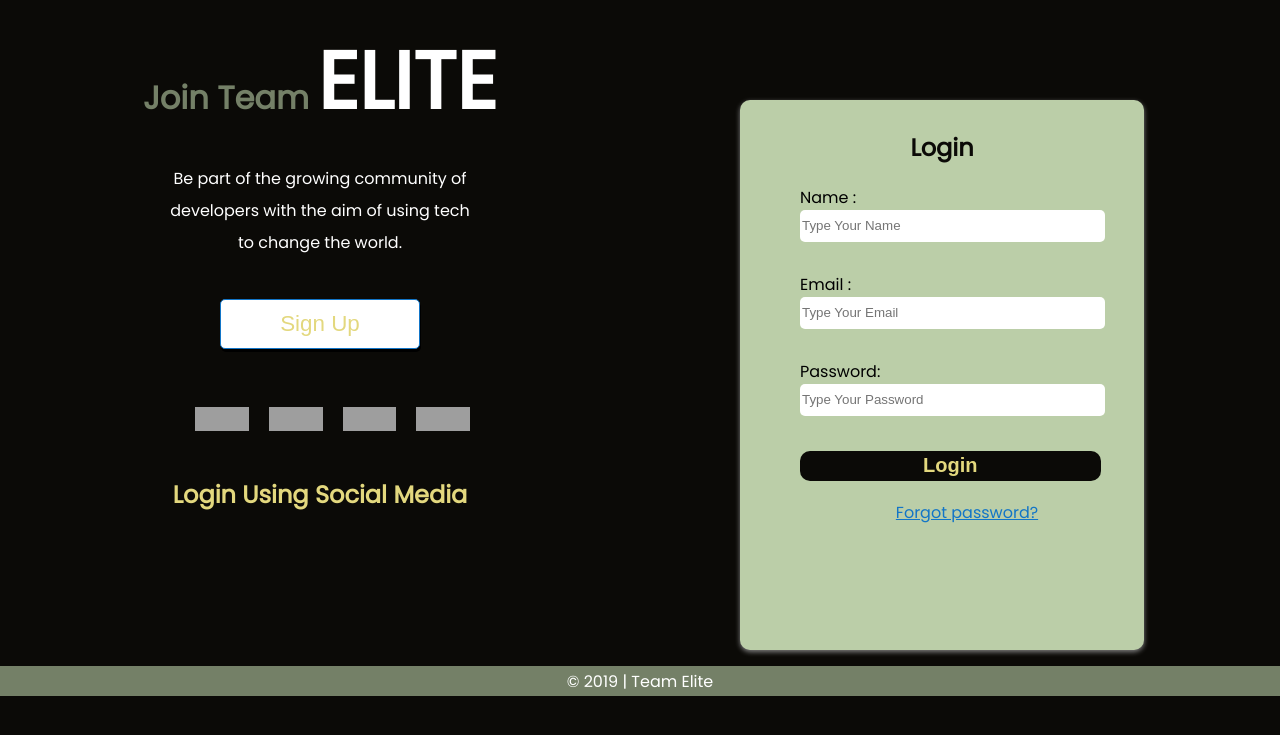
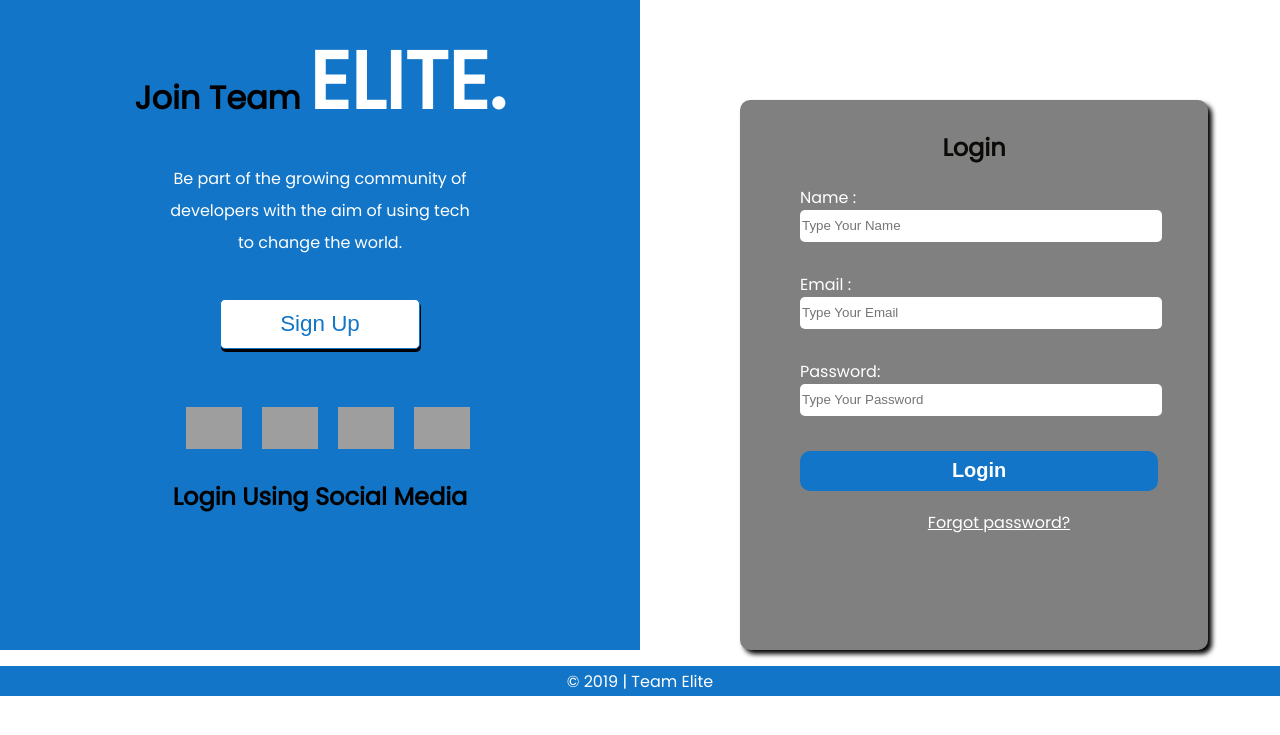
Before and after one commit to Davestrings/Team-Elite-Form, a PHP site: page /Login.html in a window 1280 px wide. Shown: the top 735 px of the page. Run offline with PHP 8.4, Linux system fonts and the light colour scheme; grey boxes are pictures that could not be loaded.

Commit message:
This is a updateof the UI on this app.

```diff
--- a/Login.html
+++ b/Login.html
@@ -19,7 +19,7 @@
         <!--LHS-->
 
         <div class="title">
-            <h1>Join Team <span>ELITE</span></h1>
+            <h1>Join Team <span>ELITE.</span></h1>
             <div class="text">
                 <p>
                     Be part of the growing community of <br>
@@ -52,6 +52,7 @@
         </div>
 
         <!--RHS-->
+
             <div class="inner-wrap">
                 <div class="form-head">
                     <h2>Login</h2>
@@ -71,20 +72,6 @@
                     </form>
 
                 </div>
-
-                <!--
-                    <div class="alternate">
-                        <p>Or Login using</p>
-                        <div class="icons">
-                            <a href="https://www.facebook.com" target="_blank"><i class="fas fa-facebook-square fa-2x fa-fw"></i></a>
-                            <a href="https://www.twitter.com" target="_blank"><i class="fas fa-twitter-square fa-2x fa-fw"></i></a>
-                            <a href="https://www.instagram.com" target="_blank"><i class="fas fa-instagram fa-2x fa-fw"></i></a>
-                        </div>
-                    </div>
-                    <div class="sign-up">
-                        <p><a href="#">Sign Up</a></p>
-                    </div>
-                -->
             </div>
     </div>
             <div class="footer">
--- a/main.css
+++ b/main.css
@@ -3,13 +3,12 @@ body{
     padding: 0;
     margin: 0;
     height: 100%;
-    background-color: #0B0A07;
 }
 h1{
-    color: #748067;
+    color: black;
 }
 h2{
-    color: #E3D87E;
+    color:black;
 }
 /*---------------------------Form Container----------------------------*/
 .container{
@@ -24,7 +23,7 @@ h2{
 .title{
     width: 100%;
     height: 100%;
-    background-color: #0B0A07;
+    background-color: rgb(18, 117, 199);
     text-align: center;
 }
 span{
@@ -54,7 +53,7 @@ span{
     border: 0.5px solid rgb(18, 117, 199);
     border-radius: 5px;
     margin: 0 auto;
-    color: #E3D87E;
+    color: rgb(18, 117, 199);
     text-align: center;
     font-size: 1.4rem;
     box-shadow: 1px 3px black;
@@ -62,7 +61,7 @@ span{
 }
 .sign-up-btn:hover{
     color: white;
-    background-color: #E3D87E;
+    background-color: rgb(18, 117, 199);
     border: 0.5px solid white;
 }
 /*---Social Media Icon---*/
@@ -75,10 +74,15 @@ span{
     margin: 0px auto;
     padding: 10px;
     width: 50%;
-    min-height: 20px
+    min-height: 20px ;
+}
+img{
+    display: block;
+    width: 100%;
+    height: 100%;
 }
 .fb-icon{
-    margin-left: 25px;
+    margin-left: 5%;
     padding-right: 10px;
     padding-left: 10px;
 }
@@ -99,18 +103,18 @@ span{
     margin-top: 0px;
     width: 100%;
     background-color: #030027;
-    color: white;
+    /*color: white;*/
 }
 .inner-wrap{
-    background-color: #BBCEA8;
+    background-color: grey;
     padding: 10px;
     margin-top: 100px;
     margin-left: 100px;
-    width: 60%;
+    width: 70%;
     min-height: 390px;
     /*border-top: 5px solid rgb(18, 117, 199);*/
     border-radius: 10px;
-    box-shadow: 0px 2px 5px grey;
+    box-shadow: 4px 4px 5px black;
 }
 .content{
     margin: 10px auto;
@@ -124,6 +128,7 @@ span{
 }
 .label{
     align-content: center;
+    color: white;
 }
 .fill{
     background-color: white;
@@ -136,32 +141,29 @@ span{
 .btn{
     font-size: 20px;
     font-weight: bold;
-    background-color: #0B0A07;
+    background-color: rgb(18, 117, 199);
     margin-top: 5px;
     border: none;
     text-align: center;
-    height: 30px;
+    height: 40px;
     width: 90%;
     border-radius: 10px;
-    color: #E3D87E;
+    color: white;
     cursor: pointer;
 }
 .btn:hover{
-    background-color: #E3D87E;
-    border: 0.5px solid #0B0A07;
-    color: rgb(252, 252, 252);
+    background-color: white;
+    border: 0.5px solid rgb(18, 117, 199);
+    color: rgb(18, 117, 199);
 }
 /*--------------footer------------------*/
 .footer{
     height: 30px;
     text-align: center;
     color: white;
-    margin-top: 0;
+    margin-top: 5px;
     width: 100%;
-    background-color: #748067;
-}
-.footer p{
-    padding: 10px auto;
+    background-color: rgb(18, 117, 199);
 }
 
 /*
@@ -172,6 +174,9 @@ span{
 .forgot{
     text-align: center;
     margin: 0 auto;
+}
+.forgot a{
+    color: white;
 }
 
 
@@ -186,7 +191,7 @@ span{
 
 a{
     text-decoration: underline;
-    color: rgb(18, 117, 199);
+    color: white;
 }
 a:hover{
     color: white;
@@ -198,18 +203,18 @@ a:hover{
                     /*-----------------------------SIGN UP PAGE STYLE-----------------------*/
  .container2{
     padding: 0;
-    display: grid;
-    grid-template-columns: 1fr 1fr;
+    display: block;
+   /* grid-template-columns: 1fr 1fr;
     grid-template-rows: 650px;
     justify-self: center;
-    align-self: center;
+    align-self: center;*/
 }
-.header{
+/*.header{
     width: 100%;
     height: 30px;
     text-align: center;
     grid-column: 1/4;
-}
+}*/
 h3{
     color: #E3D87E;
 }
@@ -219,12 +224,12 @@ p{
 }
 
 #signup{
-    width: 75%;
+    width: 50%;
     margin:100px auto;
-    min-height: 450px;
+    height: 500px;
 }
 
-.showcase{
+/*.showcase{
     display: grid;
     grid-template-rows: 1fr  1fr 1fr 1fr;
     grid-template-columns: 1fr 1fr 1fr;
@@ -269,10 +274,10 @@ img{
         transform: scale(0.9);
         opacity: 0.8;
     }
-}
+}*/
 
                 /*-------------------------------Landing Page Styling-----------------------------------*/
-#redirect{
+/*#redirect{
     width: 35%;
     height: 250px;
     margin: 100px auto;
@@ -284,7 +289,7 @@ img{
 #redirect h3{
     text-align: center;
     font-size: 2.5rem;
-}
+}*/
 
 /*------------Media Queries---------------*/
 
@@ -297,14 +302,14 @@ img{
     .title{
         width: 90%;
     }
-    #signup{
+    /*#signup{
         width: 80%;
     }
 
     .program-img{
         width: 75%;
         height: 160px;
-    }
+    }*/
 
 }
 
@@ -319,7 +324,7 @@ img{
         margin: 0 auto;
     }
 
-    .showcase{
+    /*.showcase{
         display: grid;
         grid-template-rows: 1fr  1fr 1fr 1fr 1fr;
         grid-template-columns: 1fr 1fr;
@@ -341,12 +346,12 @@ img{
        /* grid-template-areas: "top top"
                             "middle middle"
                             "bottom bottom"
-                            "last";*/
+                            "last";
     }
     #signup{
         width: 70%;
         height: 450px;
-    }
+    }*/
 }
 
 @media(min-width:400px) and (max-width:750px){
@@ -362,7 +367,7 @@ img{
         width: 70%;
         margin: 50px auto;
     }
-    .container2{
+    /*.container2{
         padding: 0;
         display: grid;
         grid-template-columns: 100%;
@@ -383,9 +388,9 @@ img{
         height: 30px;
         text-align: center;
         grid-column: 1/3;
-    }
+    }*/
     #signup{
-        width: 80%;
+        width: 70%;
         height: 550px;
     }
 }
@@ -404,7 +409,7 @@ img{
         width:90%;
         margin: 50px auto;
     }
-    .container2{
+    /*.container2{
         padding: 0;
         display: grid;
         grid-template-columns: 100%;
@@ -415,14 +420,14 @@ img{
     .program-img{
         width: 70%;
         height: 120px;
-    }
+    }*/
 
     #signup{
         width: 90%;
         height: 550px;
     }
 
-    .header{
+    /*.header{
         width: 100%;
         height: 30px;
         text-align: center;
@@ -436,5 +441,5 @@ img{
         margin: 0px auto;
         width: 98%;
         height: 100%;
-    }
+    }*/
 }
```
Also changed, not shown: Sign Up.html (+4 -37 lines).
